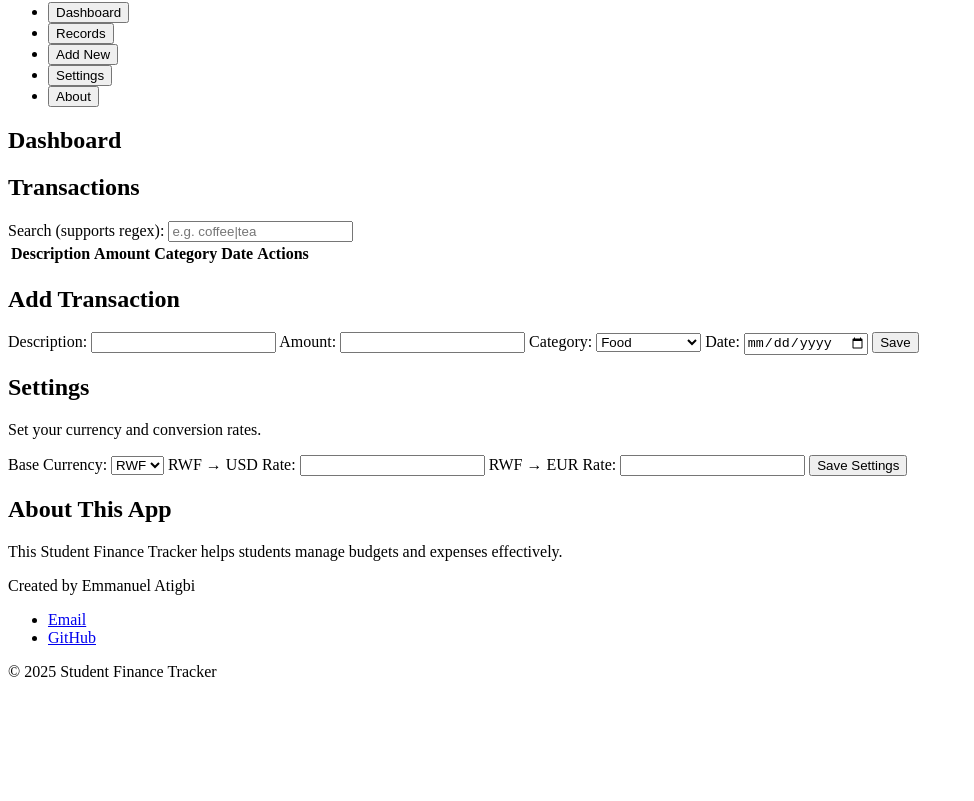
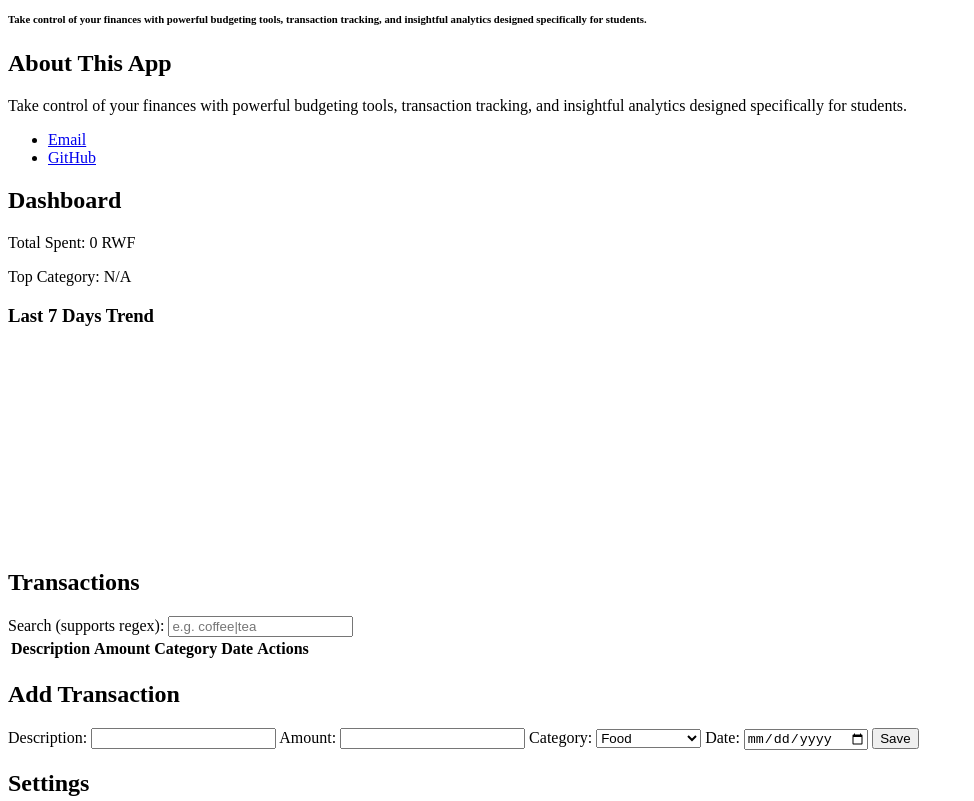
Before and after one commit to Airman-web/Student-Finance-Tracker-Website, a plain HTML site: page index.html in a window 1280 px wide. Shown: the part 104-905 px from the top of the page, without its empty margins (0-974 px from the left). Before the commit the page ends 801 px from the top, so only its background shows below. Drawn offline with Linux system fonts and the light colour scheme.

Commit message:
Html file improved skeleton

```diff
--- a/index.html
+++ b/index.html
@@ -1,57 +1,50 @@
 <!DOCTYPE html>
-<html lang="en">
-<head>
-    <meta charset="UTF-8">
-    <meta name="viewport" content="width=device-width, initial-scale=1.0">
-    <title>S<!DOCTYPE html>
 <html lang="en">
 <head>
   <meta charset="UTF-8" />
   <meta name="viewport" content="width=device-width, initial-scale=1.0" />
   <title>Student Finance Tracker</title>
-
-  <!-- CSS file link -->
+  <!-- Font Awesome for icons -->
+  <link rel="stylesheet" href="https://cdnjs.cloudflare.com/ajax/libs/font-awesome/6.6.0/css/all.min.css"/>
+  <!-- CSS file -->
   <link rel="stylesheet" href="styles/main.css" />
 </head>
+<body>
 
-<body>
-  <!-- This skip link lets the users to jump to the main content easily -->
-  <a class="skip-link" href="#main">Skip to main content</a>
-
-  <!-- Header of the website -->
+  <!-- HEADER -->
   <header>
+    <p class="highlighted">Smart Finance Management for Students</p>
     <h1>Student Finance Tracker</h1>
-    <!-- Navigation menu for switching between sections -->
-    <nav>
-      <ul>
-        <li><button data-section="dashboard">Dashboard</button></li>
-        <li><button data-section="records">Records</button></li>
-        <li><button data-section="add">Add New</button></li>
-        <li><button data-section="settings">Settings</button></li>
-        <li><button data-section="about">About</button></li>
-      </ul>
-    </nav>
+    <h6>Take control of your finances with powerful budgeting tools, transaction tracking, and insightful analytics designed specifically for students.</h6>
   </header>
 
-  <!-- Main area where all sections live -->
+  <!-- MAIN CONTENT -->
   <main id="main">
-    <!-- Dashboard Section -->
-    <section id="dashboard" class="active">
+    <section id="about">
+      <h2>About This App</h2>
+      <p>Take control of your finances with powerful budgeting tools, transaction tracking, and insightful analytics designed specifically for students.</p>
+      <ul>
+        <li><a href="mailto:e.atigbi@alustudent.com">Email</a></li>
+        <li><a href="https://github.com/Airman-web/Student-Finance-Tracker-Website" target="_blank">GitHub</a></li>
+      </ul>
+    </section>
+
+    <section id="dashboard">
       <h2>Dashboard</h2>
-      <div id="stats">
-        <!-- JS will fill in total spent, top category, etc. -->
+      <div class="summary">
+        <p>Total Spent: <span id="total-spent">0</span> RWF</p>
+        <p>Top Category: <span id="top-category">N/A</span></p>
+      </div>
+      <div class="chart-area">
+        <h3>Last 7 Days Trend</h3>
+        <canvas id="trendChart" width="400" height="200"></canvas>
       </div>
     </section>
 
-    <!-- Records Table Section -->
     <section id="records">
       <h2>Transactions</h2>
-
-      <!-- Search bar (will use regex later) -->
       <label for="search">Search (supports regex):</label>
       <input type="text" id="search" placeholder="e.g. coffee|tea" />
-
-      <!-- Table that lists all records -->
       <table>
         <thead>
           <tr>
@@ -63,21 +56,18 @@
           </tr>
         </thead>
         <tbody id="records-body">
-          <!-- JS will dynamically render rows here -->
+          <!-- JS will render rows -->
         </tbody>
       </table>
     </section>
 
-    <!-- Add/Edit Form Section -->
     <section id="add">
       <h2>Add Transaction</h2>
       <form id="record-form">
         <label for="description">Description:</label>
         <input type="text" id="description" required />
-
         <label for="amount">Amount:</label>
         <input type="number" id="amount" step="0.01" required />
-
         <label for="category">Category:</label>
         <select id="category">
           <option value="Food">Food</option>
@@ -87,61 +77,47 @@
           <option value="Fees">Fees</option>
           <option value="Other">Other</option>
         </select>
-
         <label for="date">Date:</label>
         <input type="date" id="date" required />
-
         <button type="submit">Save</button>
       </form>
     </section>
 
-    <!-- Settings Section -->
     <section id="settings">
       <h2>Settings</h2>
-      <p>Set your currency and conversion rates.</p>
       <label for="base-currency">Base Currency:</label>
       <select id="base-currency">
         <option value="RWF">RWF</option>
         <option value="USD">USD</option>
         <option value="EUR">EUR</option>
       </select>
-
       <label for="rate-usd">RWF → USD Rate:</label>
       <input type="number" id="rate-usd" step="0.01" />
-
       <label for="rate-eur">RWF → EUR Rate:</label>
       <input type="number" id="rate-eur" step="0.01" />
-
       <button id="save-settings">Save Settings</button>
     </section>
+  </main>
 
-    <!-- About Section -->
-    <section id="about">
-      <h2>About This App</h2>
-      <p>This Student Finance Tracker helps students manage budgets and expenses effectively.</p>
-      <p>Created by Emmanuel Atigbi</p>
-      <ul>
-        <li><a href="mailto:youremail@example.com">Email</a></li>
-        <li><a href="https://github.com/YOURUSERNAME" target="_blank">GitHub</a></li>
-      </ul>
-    </section>
-  </main>
+  <!-- NAVIGATION (mobile-first, horizontal bottom) -->
+  <nav aria-label="Main Navigation">
+    <ul>
+      <li><a href="#home" class="active" aria-label="Home"><i class="fa-solid fa-house"></i><span>Home</span></a></li>
+      <li><a href="#dashboard" aria-label="Dashboard"><i class="fa-solid fa-chart-line"></i><span>Dashboard</span></a></li>
+      <li><a href="#about" aria-label="About"><i class="fa-solid fa-circle-info"></i><span>About</span></a></li>
+      <li><a href="#records" aria-label="Records Table"><i class="fa-solid fa-table-list"></i><span>Records</span></a></li>
+      <li><a href="#add" aria-label="Add/Edit Form"><i class="fa-solid fa-plus"></i><span>Add/Edit</span></a></li>
+      <li><a href="#settings" aria-label="Settings"><i class="fa-solid fa-gear"></i><span>Settings</span></a></li>
+    </ul>
+  </nav>
 
   <footer>
     <p>&copy; 2025 Student Finance Tracker</p>
   </footer>
 
-  <!-- Link JS files -->
-  <script src="scripts/state.js"></script>
-  <script src="scripts/storage.js"></script>
-  <script src="scripts/validators.js"></script>
-  <script src="scripts/search.js"></script>
-  <script src="scripts/ui.js"></script>
-</body>
-</html>
-</title>
-</head>
-<body>
+
+<script src="scripts/ui.js"></script>
+
 
 </body>
 </html>
```
